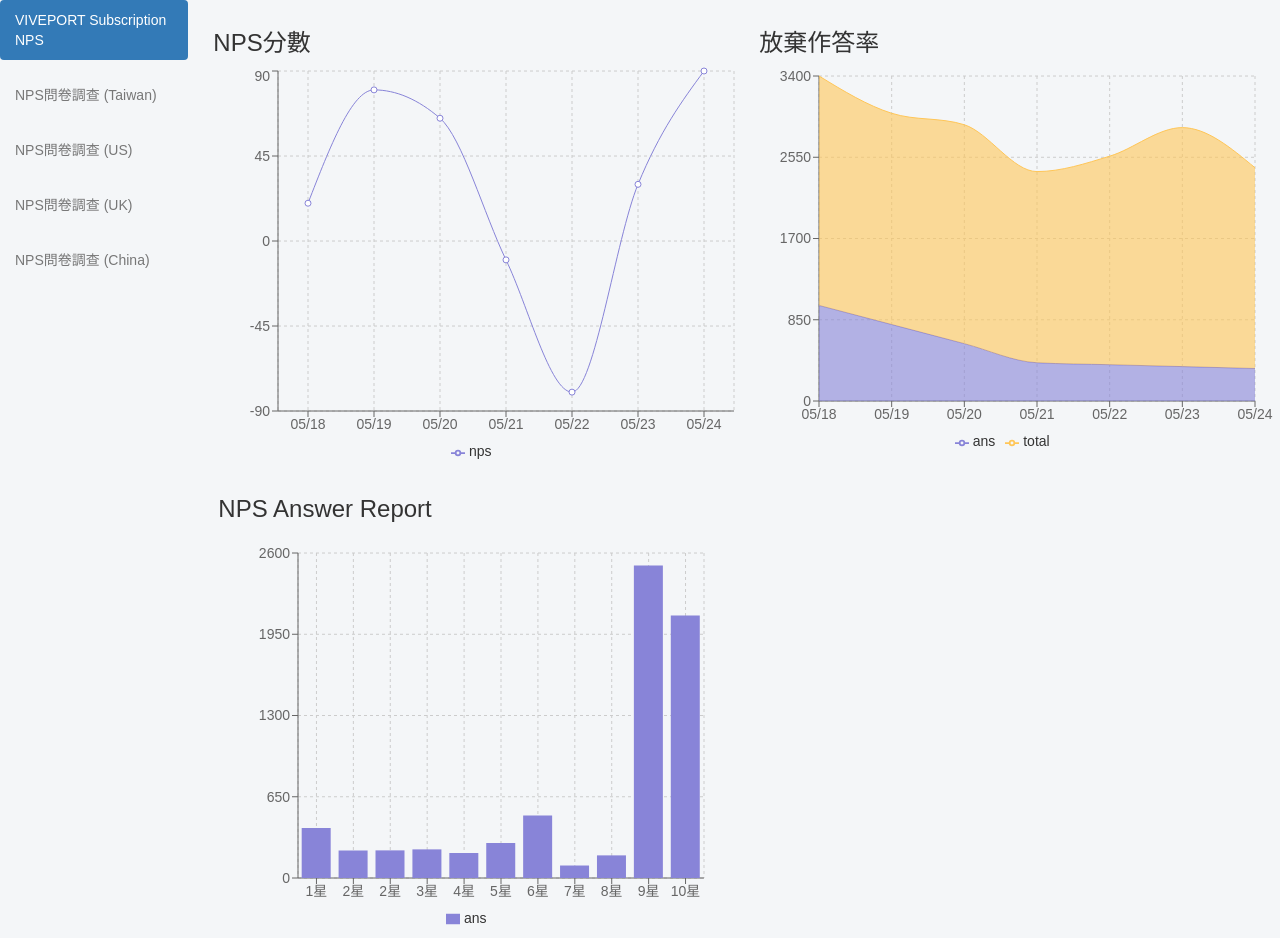
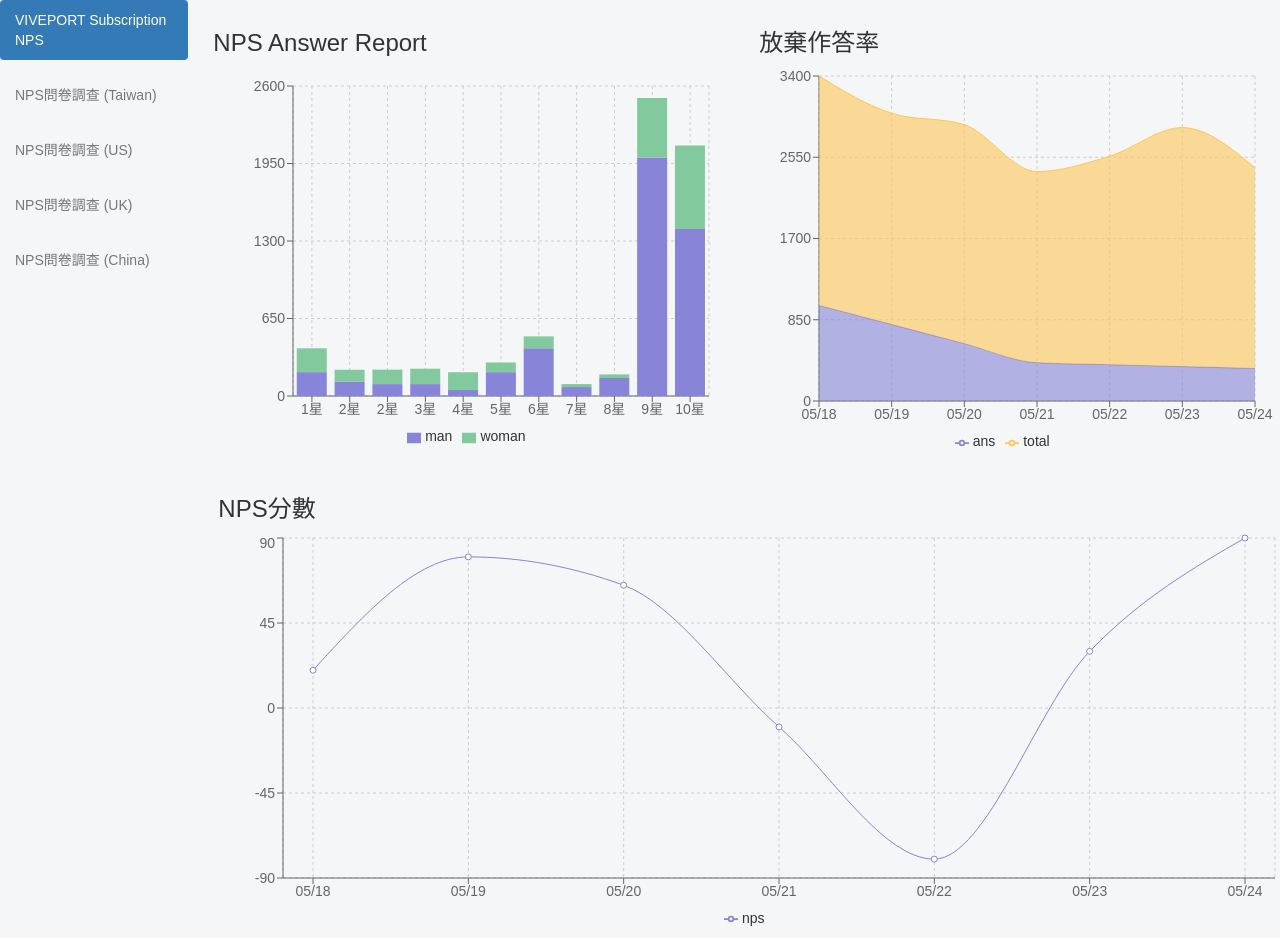
Before and after one commit to DavisChang/survey-anything, a React (Create React App) app: page /report in a window 1280 px wide. Built offline with nearby package versions, Linux system fonts and the light colour scheme.

Commit message:
New report n

```diff
--- a/src/Pages/Report/Report.js
+++ b/src/Pages/Report/Report.js
@@ -17,17 +17,17 @@ const data = [
 ];
 
 const data2 = [
-  {name: '1星', ans: 400},
-  {name: '2星', ans: 221},
-  {name: '2星', ans: 221},
-  {name: '3星', ans: 229},
-  {name: '4星', ans: 200},
-  {name: '5星', ans: 281},
-  {name: '6星', ans: 500},
-  {name: '7星', ans: 100},
-  {name: '8星', ans: 181},
-  {name: '9星', ans: 2500},
-  {name: '10星', ans: 2100},
+  {name: '1星', man: 200, woman: 200},
+  {name: '2星', man: 121, woman: 100},
+  {name: '2星', man: 100, woman: 121},
+  {name: '3星', man: 100, woman: 129},
+  {name: '4星', man: 50, woman: 150},
+  {name: '5星', man: 200, woman: 81},
+  {name: '6星', man: 400, woman: 100},
+  {name: '7星', man: 75, woman: 25},
+  {name: '8星', man: 151, woman: 30},
+  {name: '9星', man: 2000, woman: 500},
+  {name: '10星', man: 1400, woman: 700},
 ];
 
 const Report = ({ match }) => (
@@ -54,16 +54,18 @@ const Report = ({ match }) => (
     <Col xs={10}>
       <Row>
         <Col xs="6" style={{ padding: '10px' }}>
-          <h3>NPS分數</h3>
+          <h3>NPS Answer Report</h3>
           <ResponsiveContainer width="100%" height={400}>
-            <LineChart data={data}>
+            <BarChart data={data2}
+                  margin={{top: 20, right: 30, left: 20, bottom: 5}}>
              <CartesianGrid strokeDasharray="3 3"/>
-              <XAxis dataKey="name" padding={{left: 30, right: 30}}/>
+             <XAxis dataKey="name"/>
              <YAxis/>
              <Tooltip/>
              <Legend />
-              <Line type="monotone" dataKey="nps" stroke="#8884d8" activeDot={{r: 8}}/>
-            </LineChart>
+             <Bar dataKey="man" stackId="a" fill="#8884d8" />
+             <Bar dataKey="woman" stackId="a" fill="#82ca9d" />
+            </BarChart>
           </ResponsiveContainer>
         </Col>
         <Col xs="6" style={{ padding: '10px' }}>
@@ -83,18 +85,17 @@ const Report = ({ match }) => (
         </Col>
       </Row>
       <Row>
-        <Col xs="6">
-          <h3>NPS Answer Report</h3>
+        <Col xs="12">
+          <h3>NPS分數</h3>
           <ResponsiveContainer width="100%" height={400}>
-            <BarChart data={data2}
-                  margin={{top: 20, right: 30, left: 20, bottom: 5}}>
+            <LineChart data={data}>
               <CartesianGrid strokeDasharray="3 3"/>
-             <XAxis dataKey="name"/>
+              <XAxis dataKey="name" padding={{left: 30, right: 30}}/>
               <YAxis/>
               <Tooltip/>
               <Legend />
-             <Bar dataKey="ans" stackId="a" fill="#8884d8" />
-            </BarChart>
+              <Line type="monotone" dataKey="nps" stroke="#8884d8" activeDot={{r: 8}}/>
+            </LineChart>
           </ResponsiveContainer>
         </Col>
         <Col>
```
Lines whose indentation alone changed are shown as unchanged.
